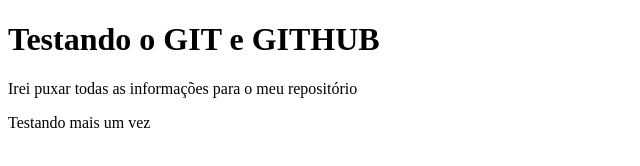
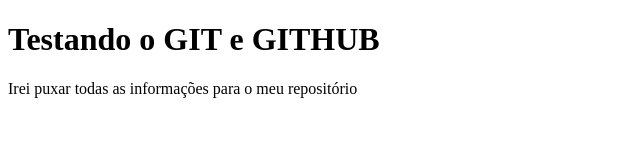
Before and after one commit to willpc5/teste-git, a plain HTML site: page index.html in a window 1280 px wide. Shown: the whole page, without its empty margins (0-640 px from the left). Drawn offline with Linux system fonts and the light colour scheme.

Commit message:
Revert "Adicionando novas Alterações"
This reverts commit ae2eabdb4dd0c2c9ffe313776b2bae1358fba6bb.

```diff
--- a/index.html
+++ b/index.html
@@ -11,7 +11,6 @@
 
     <h1>Testando o GIT e GITHUB</h1>
     <p>Irei puxar todas as informações para o meu repositório</p>
-    <p>Testando mais um vez</p>
 
     <script src="./js/script.js"></script>
 </body>
```
